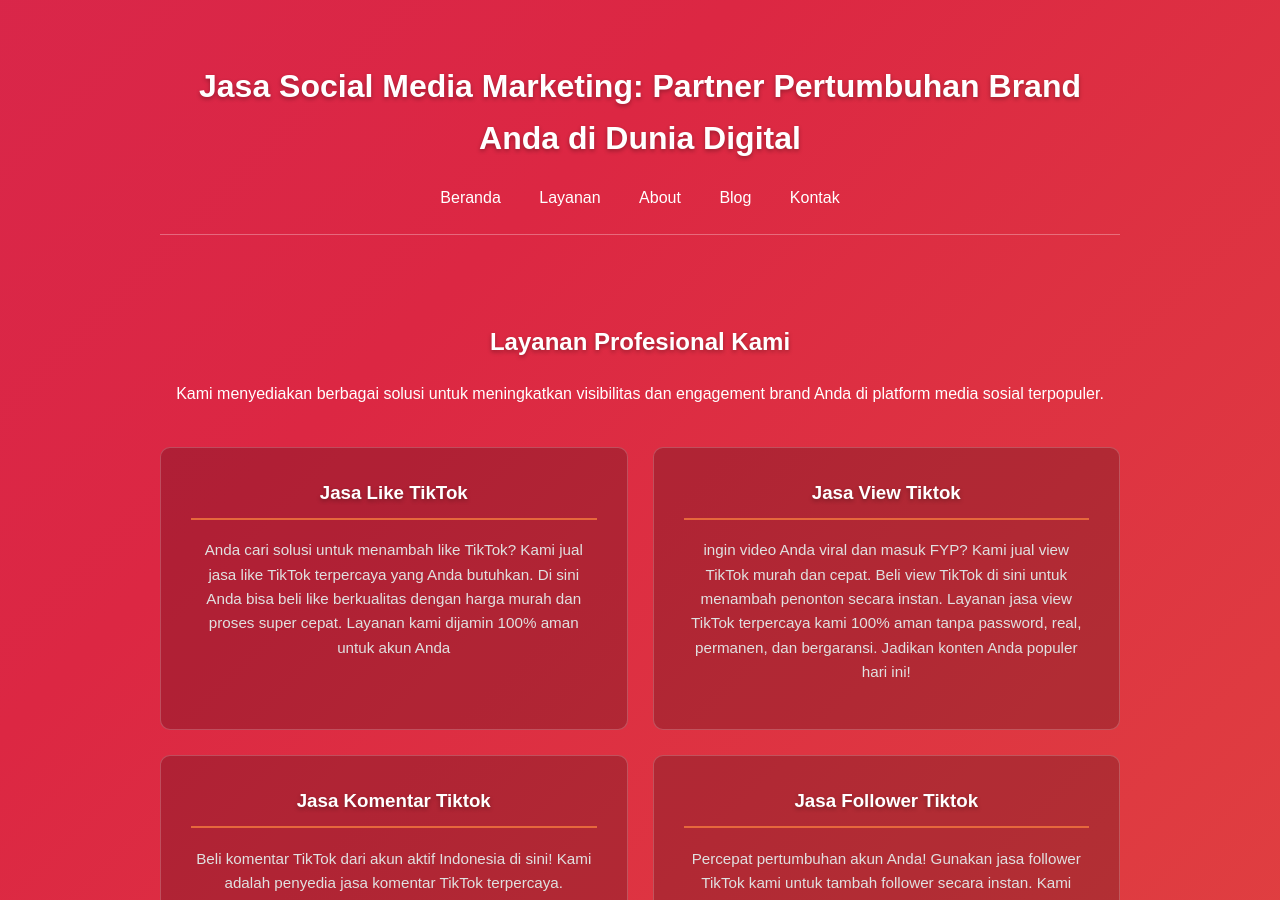
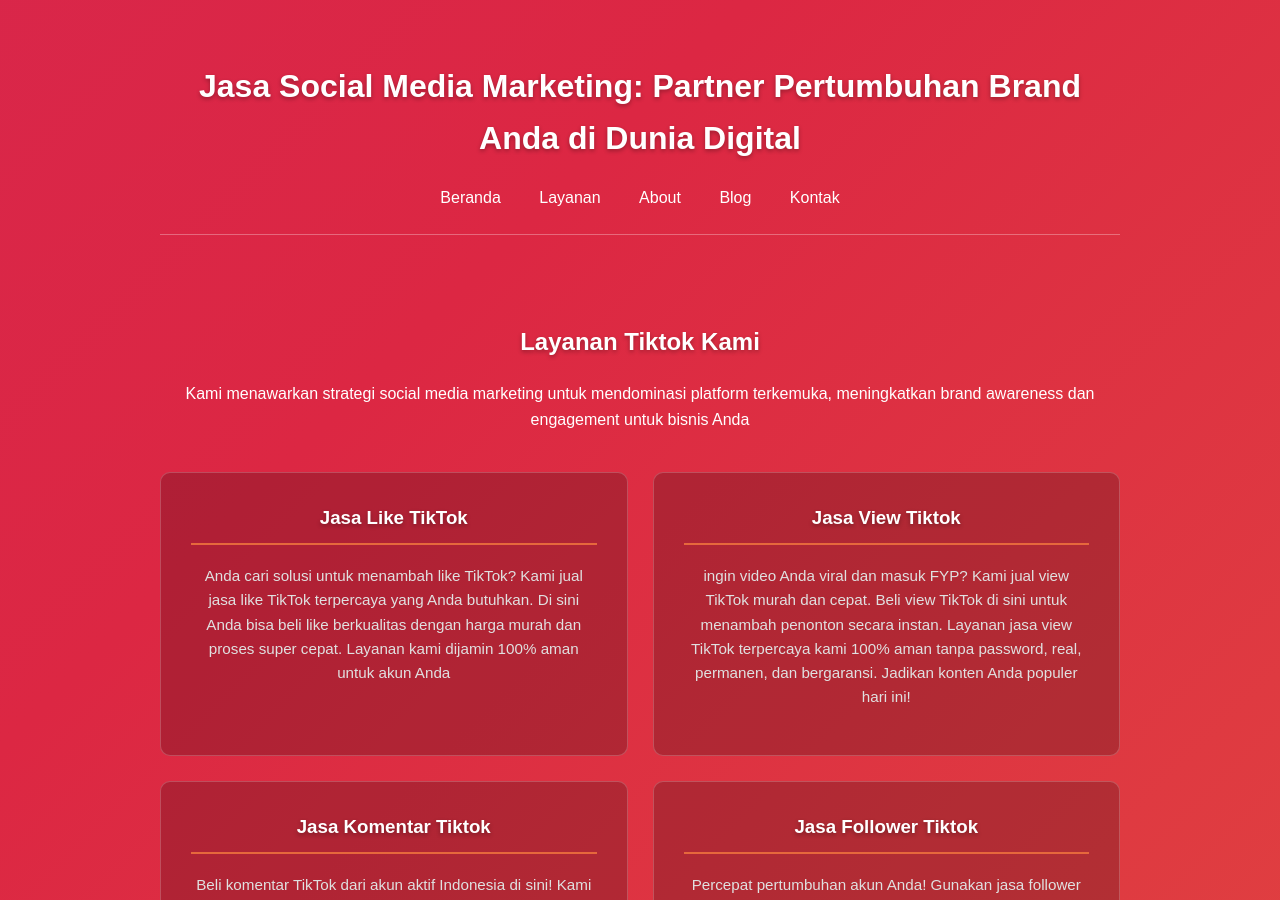
Before and after one commit to AzkaAtta/azkaatta.github.io, a Jekyll site: the page built from layanan.html, in a window 1280 px wide and 900 px high. Built offline with Jekyll 4.4.1, drawn with Linux system fonts in a browser that asks for light colours.

Commit message:
Update layanan.html

```diff
--- a/layanan.html
+++ b/layanan.html
@@ -1,12 +1,12 @@
 ---
 layout: default
 title: Layanan Kami - AuraDigital
-description: Jelajahi berbagai layanan buzzer sosial media profesional kami, mulai dari TikTok, YouTube, Instagram, hingga Twitter untuk meningkatkan brand Anda.
+description: Gunakan jasa buzzer TikTok terpercaya kami untuk trendingkan tagar dan membuat kampanye viral. Strategi jitu untuk masuk FYP & melejitkan brand Anda.
 ---
 
 <div class="page-content">
-  <h2 style="text-align: center;">Layanan Profesional Kami</h2>
-  <p style="text-align: center;">Kami menyediakan berbagai solusi untuk meningkatkan visibilitas dan engagement brand Anda di platform media sosial terpopuler.</p>
+  <h2 style="text-align: center;">Layanan Tiktok Kami</h2>
+  <p style="text-align: center;">Kami menawarkan strategi social media marketing untuk mendominasi platform terkemuka, meningkatkan brand awareness dan engagement untuk bisnis Anda</p>
 
   <div class="service-grid">
     <div class="service-card">
```
